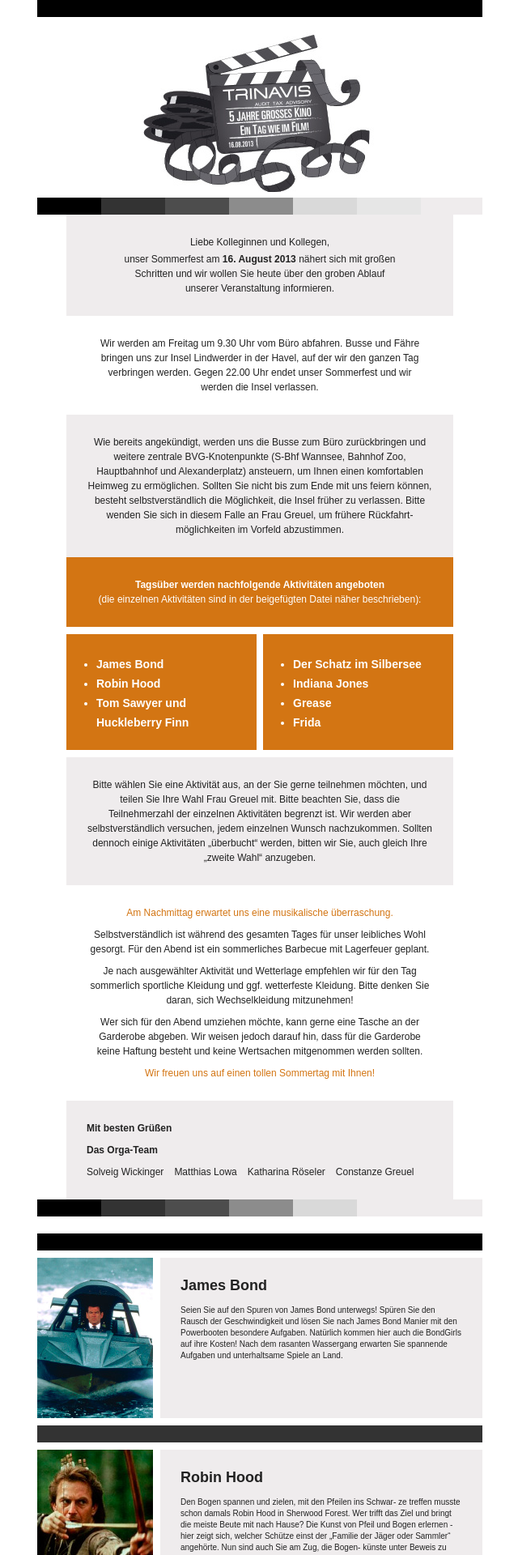
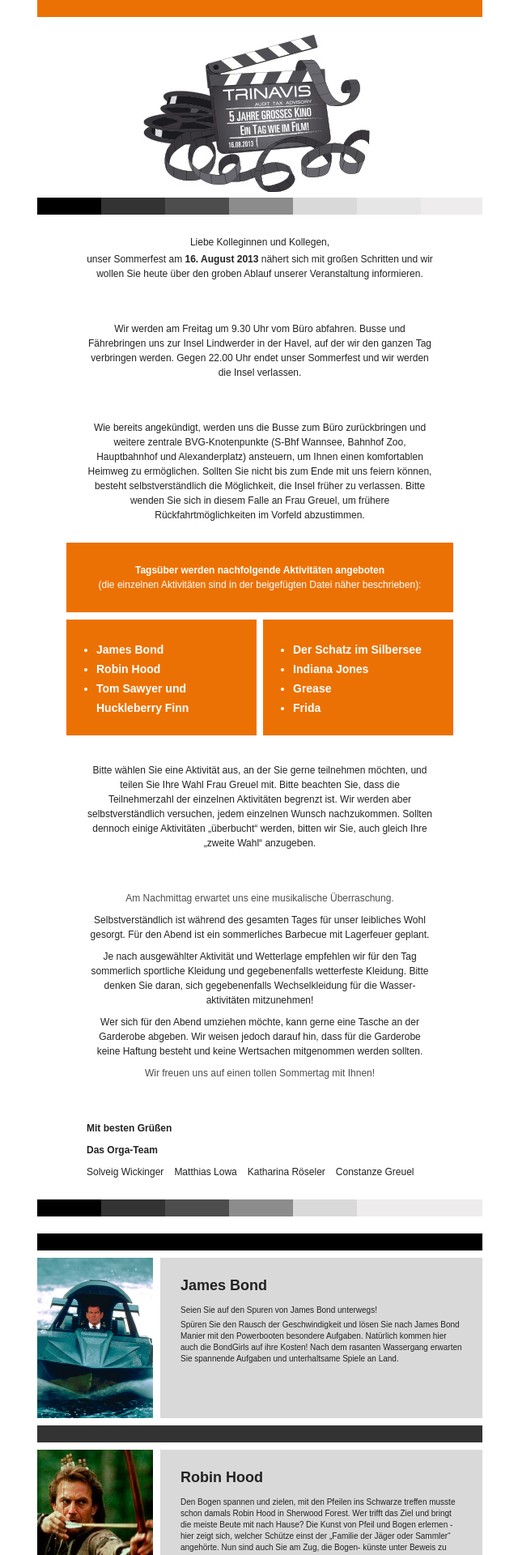
Before and after one commit to createcreate/trinavis-newsletter, a Jekyll site: the page built from index.html, in a window 1280 px wide. Shown: the top 1920 px of the page at 81% size, without its empty margins (319-959 px from the left). Built offline with Jekyll 4.4.1, drawn with Linux system fonts in a browser that asks for light colours; some of the changed text lies outside the part shown.

Commit message:
Apply corrections

```diff
--- a/_includes/main.css
+++ b/_includes/main.css
@@ -89,7 +89,7 @@
 }
 
 header {
-	border-top: 21px solid black;
+	border-top: 21px solid #ec7104;
 	text-align: center;
 	width: 100%;
 	margin-bottom: 9px;
@@ -158,14 +158,6 @@
 	margin-bottom: 0;
 }
 
-.gray-box {
-	text-align: center;
-	padding: 25px;
-	background-color: #efeced;
-	width: 428px;
-	margin: 0 auto;
-}
-
 .white-box {
 	text-align: center;
 	padding: 25px;
@@ -179,7 +171,7 @@
 	width: 428px;
 	margin: 0 auto;
 	color: white;
-	background-color: #d37513;
+	background-color: #ec7104;
 }
 
 #activities {
@@ -211,8 +203,8 @@
 	text-align: left;
 }
 
-.orange-color {
-	color: #d37513;
+.gray-color {
+	color: #4d4d4d;
 }
 
 .last-block p {
@@ -247,15 +239,29 @@
 	padding-left: 0;
 }
 
+.gray-box {
+	text-align: center;
+	padding: 25px;
+	background-color: #efeced;
+	width: 428px;
+	margin: 0 auto;
+}
+
 section .gray-box {
 	text-align: left;
 	margin-bottom: 9px;
 	width: 348px;
 	height: 148px;
+	background-color: #d9d9d9;
+}
+
+section p {
+	margin-bottom: 4px;
 }
 
 footer.gray-box {
 	width: 500px;
+	height: 17px;
 }
 
 article {
@@ -267,3 +273,11 @@
 	margin-bottom: 9px;
 	border-width: 20px;
 }
+
+#logo {
+	float: left;
+}
+
+#copyright {
+	float: right;
+}
--- a/index.html
+++ b/index.html
@@ -19,12 +19,12 @@
 
 <div class="main-container">
     <div class="main wrapper clearfix">
-    	<div class="gray-box">
+    	<div class="white-box">
 	    	<p class="liebe">Liebe Kolleginnen und Kollegen,</p>
-	    	<p class="unser">unser Sommerfest am <b>16. August 2013</b> nähert sich mit großen<br/>Schritten und wir wollen Sie heute über den groben Ablauf<br/>unserer Veranstaltung informieren.</p>
+	    	<p class="unser">unser Sommerfest am <b>16. August 2013</b> nähert sich mit großen Schritten und wir wollen Sie heute über den groben Ablauf unserer Veranstaltung informieren.</p>
 	    </div>
-    	<p class="white-box">Wir werden am Freitag um 9.30 Uhr vom Büro abfahren. Busse und Fähre<br/>bringen uns zur Insel Lindwerder in der Havel, auf der wir den ganzen Tag<br/>verbringen werden. Gegen 22.00 Uhr endet unser Sommerfest und wir<br/>werden die Insel verlassen.</p>
-    	<p class="gray-box">Wie bereits angekündigt, werden uns die Busse zum Büro zurückbringen und weitere zentrale BVG-Knotenpunkte (S-Bhf Wannsee, Bahnhof Zoo, Hauptbahnhof und Alexanderplatz) ansteuern, um Ihnen einen komfortablen Heimweg zu ermöglichen. Sollten Sie nicht bis zum Ende mit uns feiern können, besteht selbstverständlich die Möglichkeit, die Insel früher zu verlassen. Bitte wenden Sie sich in diesem Falle an Frau Greuel, um frühere Rückfahrt- möglichkeiten im Vorfeld abzustimmen.</p>
+    	<p class="white-box">Wir werden am Freitag um 9.30 Uhr vom Büro abfahren. Busse und Fährebringen uns zur Insel Lindwerder in der Havel, auf der wir den ganzen Tag verbringen werden. Gegen 22.00 Uhr endet unser Sommerfest und wir werden die Insel verlassen.</p>
+    	<p class="white-box">Wie bereits angekündigt, werden uns die Busse zum Büro zurückbringen und weitere zentrale BVG-Knotenpunkte (S-Bhf Wannsee, Bahnhof Zoo, Hauptbahnhof und Alexanderplatz) ansteuern, um Ihnen einen komfortablen Heimweg zu ermöglichen. Sollten Sie nicht bis zum Ende mit uns feiern können, besteht selbstverständlich die Möglichkeit, die Insel früher zu verlassen. Bitte wenden Sie sich in diesem Falle an Frau Greuel, um frühere Rückfahrtmöglichkeiten im Vorfeld abzustimmen.</p>
     	<p class="orange-box"><b>Tagsüber werden nachfolgende Aktivitäten angeboten</b><br/>
 (die einzelnen Aktivitäten sind in der beigefügten Datei näher beschrieben):</p>
         <div id="activities">
@@ -40,15 +40,15 @@
     			<li>Frida</li>
     		</ul>
         </div>
-		<p class="gray-box">Bitte wählen Sie eine Aktivität aus, an der Sie gerne teilnehmen möchten, und teilen Sie Ihre Wahl Frau Greuel mit. Bitte beachten Sie, dass die Teilnehmerzahl der einzelnen Aktivitäten begrenzt ist. Wir werden aber selbstverständlich versuchen, jedem einzelnen Wunsch nachzukommen. Sollten dennoch einige Aktivitäten „überbucht“ werden, bitten wir Sie, auch gleich Ihre „zweite Wahl“ anzugeben.</p>
+		<p class="white-box">Bitte wählen Sie eine Aktivität aus, an der Sie gerne teilnehmen möchten, und teilen Sie Ihre Wahl Frau Greuel mit. Bitte beachten Sie, dass die Teilnehmerzahl der einzelnen Aktivitäten begrenzt ist. Wir werden aber selbstverständlich versuchen, jedem einzelnen Wunsch nachzukommen. Sollten dennoch einige Aktivitäten „überbucht“ werden, bitten wir Sie, auch gleich Ihre „zweite Wahl“ anzugeben.</p>
 		<div class="last-block white-box">
-            <p class="orange-color">Am Nachmittag erwartet uns eine musikalische überraschung.</p>
+            <p class="gray-color">Am Nachmittag erwartet uns eine musikalische Überraschung.</p>
             <p>Selbstverständlich ist während des gesamten Tages für unser leibliches Wohl gesorgt. Für den Abend ist ein sommerliches Barbecue mit Lagerfeuer geplant.</p>
-            <p>Je nach ausgewählter Aktivität und Wetterlage empfehlen wir für den Tag sommerlich sportliche Kleidung und ggf. wetterfeste Kleidung. Bitte denken Sie daran, sich Wechselkleidung mitzunehmen!</p>
+            <p>Je nach ausgewählter Aktivität und Wetterlage empfehlen wir für den Tag sommerlich sportliche Kleidung und gegebenenfalls wetterfeste Kleidung. Bitte denken Sie daran, sich gegebenenfalls Wechselkleidung für die Wasser- aktivitäten mitzunehmen!</p>
     		<p>Wer sich für den Abend umziehen möchte, kann gerne eine Tasche an der Garderobe abgeben. Wir weisen jedoch darauf hin, dass für die Garderobe keine Haftung besteht und keine Wertsachen mitgenommen werden sollten.</p>
-    		<p class="orange-color">Wir freuen uns auf einen tollen Sommertag mit Ihnen!</p>
+    		<p class="gray-color">Wir freuen uns auf einen tollen Sommertag mit Ihnen!</p>
         </div>
-        <div class="besten gray-box">
+        <div class="besten white-box">
             <p><b>Mit besten Grüßen</b></p>
             <p><b>Das Orga-Team</b></p>
             <ul>
@@ -71,7 +71,8 @@
                 <img class="film" src="img/TN_NL_P1.jpg"/>
                 <div class="gray-box">
                     <h2>James Bond</h2>
-                    <p>Seien Sie auf den Spuren von James Bond unterwegs! Spüren Sie den Rausch der Geschwindigkeit und lösen Sie nach James Bond Manier mit den Powerbooten besondere Aufgaben.
+                    <p>Seien Sie auf den Spuren von James Bond unterwegs!</p>
+                    <p>Spüren Sie den Rausch der Geschwindigkeit und lösen Sie nach James Bond Manier mit den Powerbooten besondere Aufgaben.
                     Natürlich kommen hier auch die BondGirls auf ihre Kosten! Nach dem rasanten Wassergang erwarten Sie spannende Aufgaben und unterhaltsame Spiele an Land.</p>
                 </div>
 	        </section>
@@ -80,7 +81,7 @@
                 <img src="img/TN_NL_P2.jpg"/>
                 <div class="gray-box">
                     <h2>Robin Hood</h2>
-                    <p>Den Bogen spannen und zielen, mit den Pfeilen ins Schwar- ze treffen musste schon damals Robin Hood in Sherwood Forest. Wer trifft das Ziel und bringt die meiste Beute mit nach Hause? Die Kunst von Pfeil und Bogen erlernen - hier zeigt sich, welcher Schütze einst der „Familie der Jäger oder Sammler“ angehörte. Nun sind auch Sie am Zug, die Bogen- künste unter Beweis zu stellen. Im Anschluss daran können Sie beim Kostüm- und Wappendesign selbst kreativ Hand anlegen.</p>
+                    <p>Den Bogen spannen und zielen, mit den Pfeilen ins Schwarze treffen musste schon damals Robin Hood in Sherwood Forest. Wer trifft das Ziel und bringt die meiste Beute mit nach Hause? Die Kunst von Pfeil und Bogen erlernen - hier zeigt sich, welcher Schütze einst der „Familie der Jäger oder Sammler“ angehörte. Nun sind auch Sie am Zug, die Bogen- künste unter Beweis zu stellen. Im Anschluss daran können Sie beim Kostüm- und Wappendesign selbst kreativ Hand anlegen.</p>
                 </div>
             </section>
             <hr/>
@@ -97,7 +98,8 @@
                 <div class="gray-box">
                     <h2>Der Schatz im Silbersee</h3>
 
-                    <p>Wo liegt der verborgene Schatz im See? Sie gleiten wie einst Winnetou durch den See auf Spuren- suche nach dem großen Schatz. Ausgestattet mit einem Canadier und nützlichem Equipment machen Sie sich auf die Suche. Werden Sie die richtige Fährte aufnehmen und den Schatz an Land bringen? Mit speziellen Teamaufgaben auf dem Weg, wird die Suche mit Sicherheit ein Erfolg. künste unter Beweis zu stellen. Im Anschluss daran können Sie beim Kostüm- und Wappendesign selbst kreativ Hand anlegen.</p>
+                    <p>Wo liegt der verborgene Schatz im See?</p/>
+                    <p>Sie gleiten wie einst Winnetou durch den See auf Spuren- suche nach dem großen Schatz. Ausgestattet mit einem Canadier und nützlichem Equipment machen Sie sich auf die Suche. Werden Sie die richtige Fährte aufnehmen und den Schatz an Land bringen? Mit speziellen Teamaufgaben auf dem Weg, wird die Suche mit Sicherheit ein Erfolg. künste unter Beweis zu stellen. Im Anschluss daran können Sie beim Kostüm- und Wappendesign selbst kreativ Hand anlegen.</p>
                 </div>
             </section>
             <hr/>
@@ -113,8 +115,8 @@
                 <img src="img/TN_NL_P6.jpg"/>
                 <div class="gray-box">
                     <h2>Grease</h3>
-                    <p>Spüren Sie den Rhythmus der 80er Jahre.
-    Wer kennt sie nicht, die bekannten Tanzszenen und bunten Tänze aus dem Filmklassiker Grease. Auch Sie werden Stars des Kultstreifens und choreographieren Ihr eigenes „Grease Musical“. Tanzen Sie wie einst John Travolta, lassen Sie sich von der Stimmung mitreißen und rocken Sie voller Elan die Insel.</p>
+                    <p>Spüren Sie den Rhythmus der 80er Jahre.</p>
+                    <p>Wer kennt sie nicht, die bekannten Tanzszenen und bunten Tänze aus dem Filmklassiker Grease. Auch Sie werden Stars des Kultstreifens und choreographieren Ihr eigenes „Grease Musical“. Tanzen Sie wie einst John Travolta, lassen Sie sich von der Stimmung mitreißen und rocken Sie voller Elan die Insel.</p>
                 </div>
             </section>
             <hr/>
@@ -131,6 +133,7 @@
 
 <div class="footer-container">
     <footer class="gray-box wrapper">
-        © TRINAVIS 2013. Alle Rechte vorbehalten.
+        <img id="logo" src="img/TN_NL_Logo_72.jpg"/>
+        <div id="copyright">© TRINAVIS 2013. Alle Rechte vorbehalten.</div>
     </footer>
 </div>
```
Also changed, not shown: other parts of index.html (+1 -1 lines).
